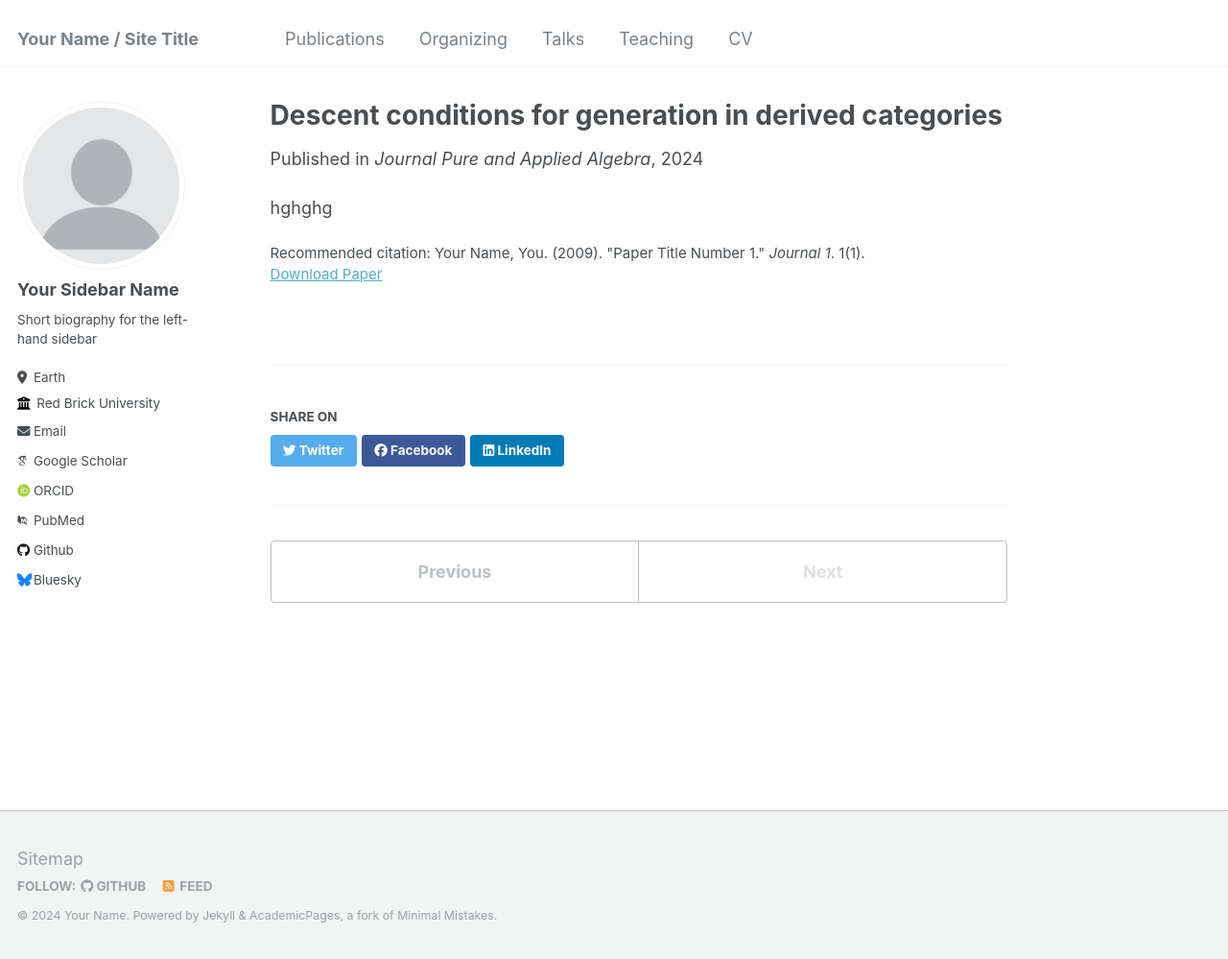
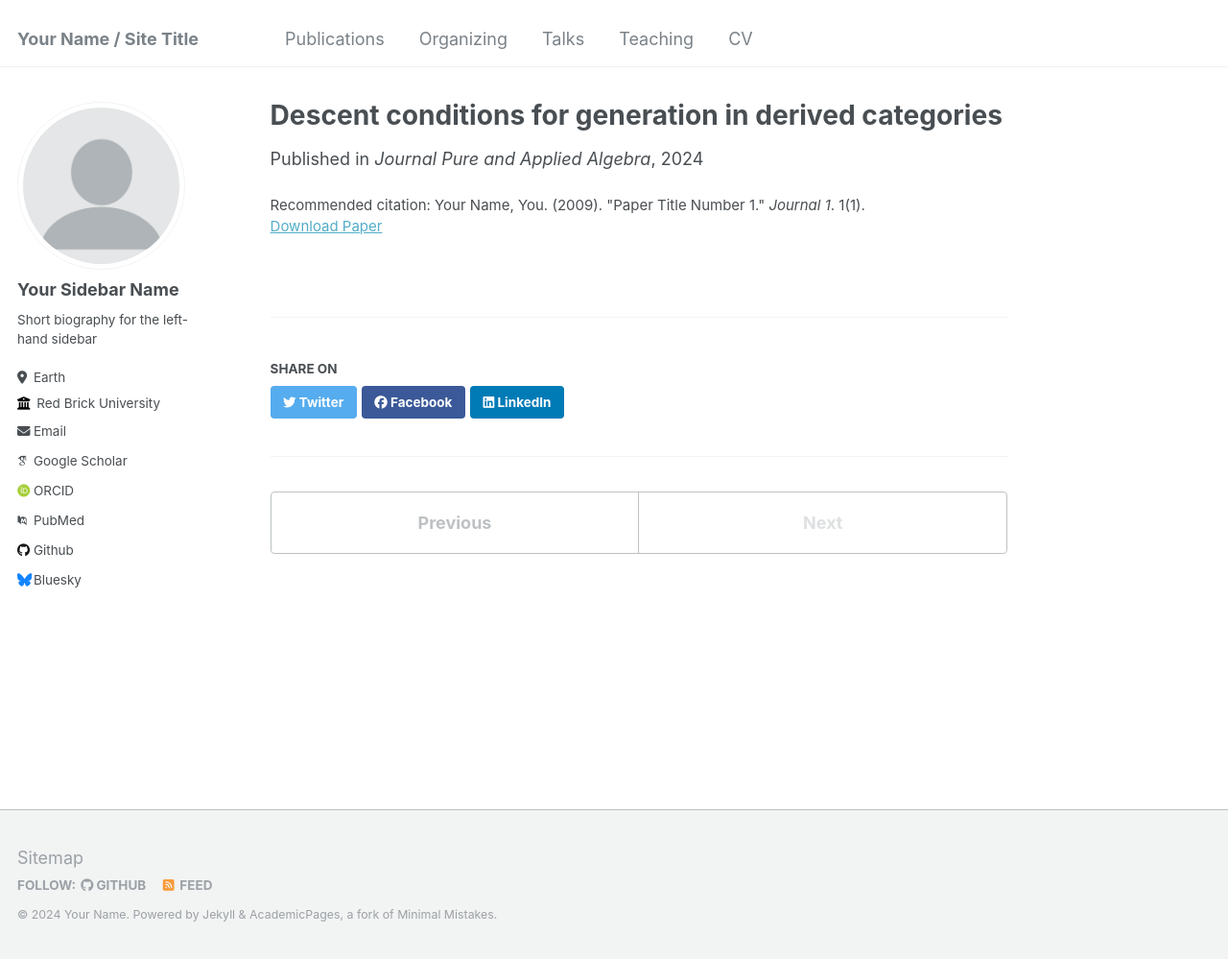
Before and after one commit to lankp/oldoldfile, a Jekyll site: the page built from _publications/Descent conditions for generation in derived categories.md, in a window 1280 px wide and 999 px high. Shown: the whole window at 96% size. Built offline with Jekyll 4.4.1, drawn with Linux system fonts in a browser that asks for light colours; some web fonts are replaced.

Commit message:
Update Descent conditions for generation in derived categories.md

```diff
--- a/_publications/Descent conditions for generation in derived categories.md
+++ b/_publications/Descent conditions for generation in derived categories.md
@@ -5,9 +5,6 @@ excerpt: ''
 permalink: /publication/Descent conditions for generation in derived categories
 date: 09-2024
 venue: 'Journal Pure and Applied Algebra'
-preprinturl: 'https://arxiv.org/abs/2308.08080'
 paperurl: 'https://doi.org/10.1016/j.jpaa.2024.107671'
 citation: 'Your Name, You. (2009). &quot;Paper Title Number 1.&quot; <i>Journal 1</i>. 1(1).'
 ---
-
-hghghg
```
